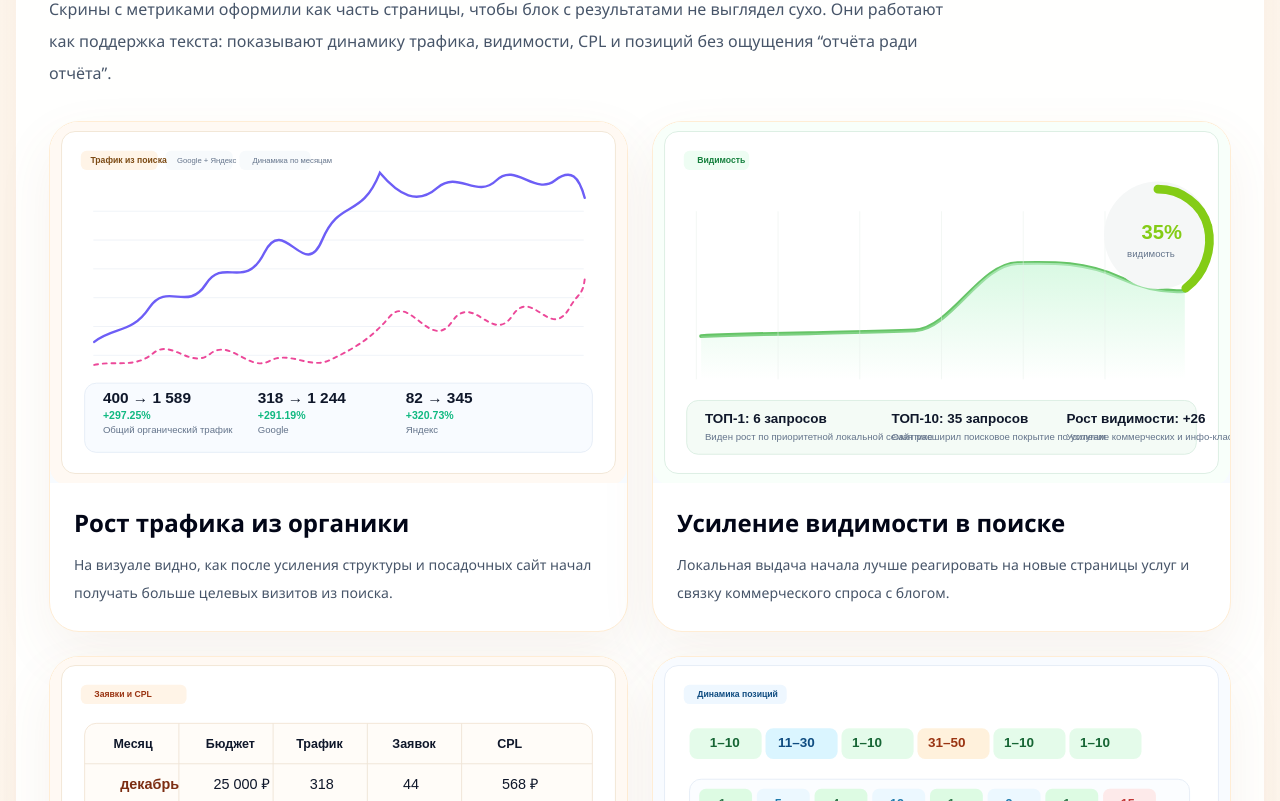
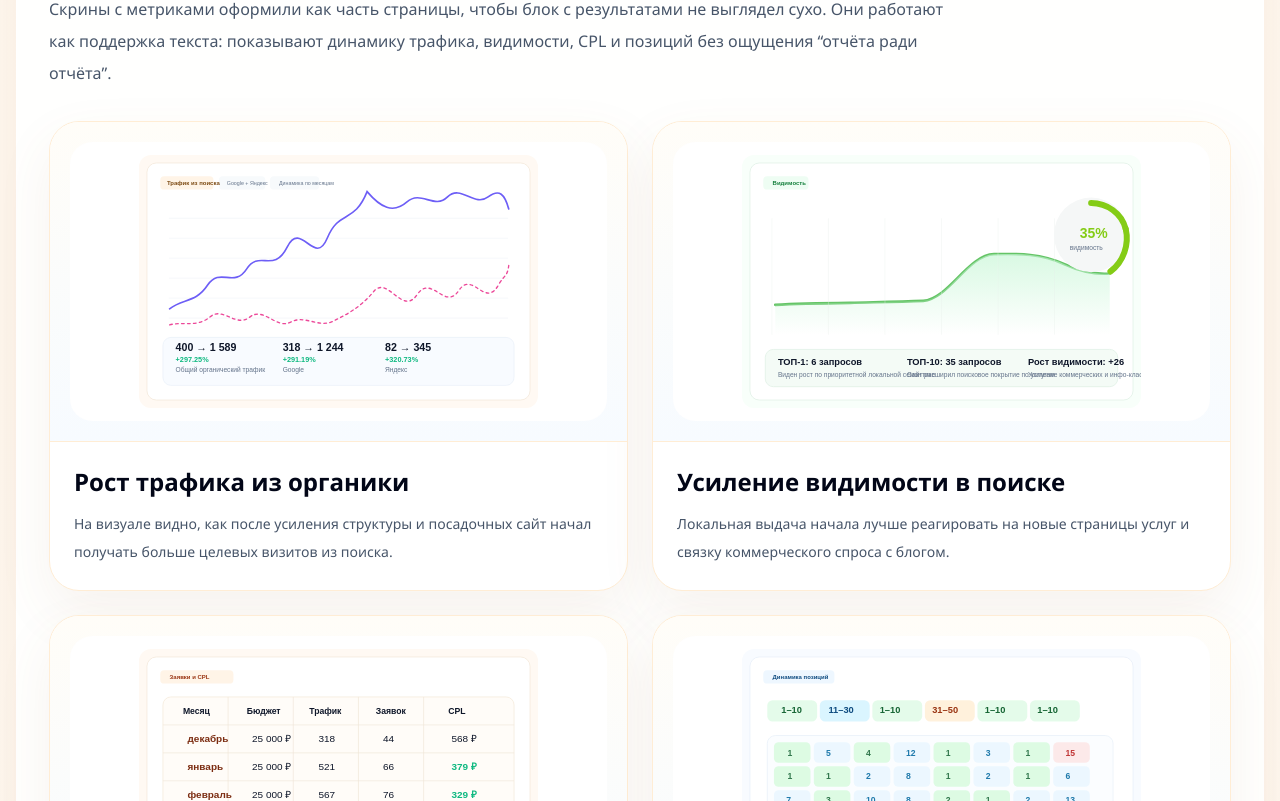
Before and after one commit to shelpakovzhenya-art/seo-services-mvp, a Next.js app: page /cases/podocenter-kzn-seo-growth in a window 1280 px wide. Shown: the part 5459-6260 px from the top of the page. Built offline with nearby package versions, Linux system fonts and the light colour scheme; no server answers; the database is empty.

Commit message:
Fix case visuals layout overflow

```diff
--- a/app/cases/podocenter-kzn-seo-growth/page.tsx
+++ b/app/cases/podocenter-kzn-seo-growth/page.tsx
@@ -246,14 +246,16 @@ export default function PodocenterCasePage() {
           {caseVisuals.map((item, index) => (
             <article
               key={item.src}
-              className={`overflow-hidden rounded-[30px] border border-orange-100 bg-white shadow-[0_22px_55px_rgba(148,107,61,0.08)] ${
+              className={`flex h-full flex-col overflow-hidden rounded-[30px] border border-orange-100 bg-white shadow-[0_22px_55px_rgba(148,107,61,0.08)] ${
                 index === 0 || index === 1 ? 'xl:col-span-1' : 'xl:col-span-1'
               }`}
             >
-              <div className="relative aspect-[16/10] w-full bg-[linear-gradient(180deg,#fffdf8,#f7fbff)]">
-                <Image src={item.src} alt={item.alt} fill className="object-cover" />
+              <div className="relative min-h-[260px] w-full overflow-hidden border-b border-orange-100 bg-[linear-gradient(180deg,#fffdf8,#f7fbff)] p-4 sm:min-h-[320px] sm:p-5">
+                <div className="relative h-full w-full overflow-hidden rounded-[22px] border border-white/80 bg-white shadow-[inset_0_1px_0_rgba(255,255,255,0.85)]">
+                  <Image src={item.src} alt={item.alt} fill className="object-contain p-2 sm:p-3" />
+                </div>
               </div>
-              <div className="p-6">
+              <div className="flex flex-1 flex-col p-6">
                 <h3 className="text-2xl font-semibold text-slate-950">{item.title}</h3>
                 <p className="mt-3 text-sm leading-7 text-slate-600">{item.text}</p>
               </div>
```
